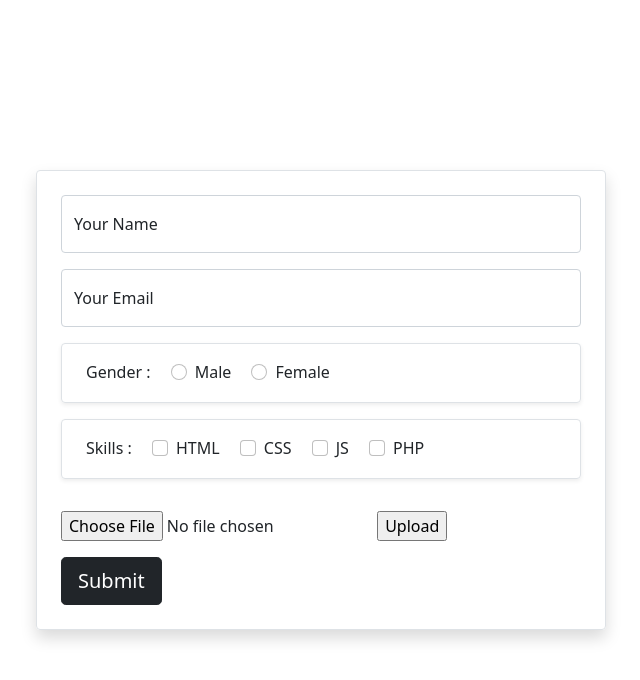
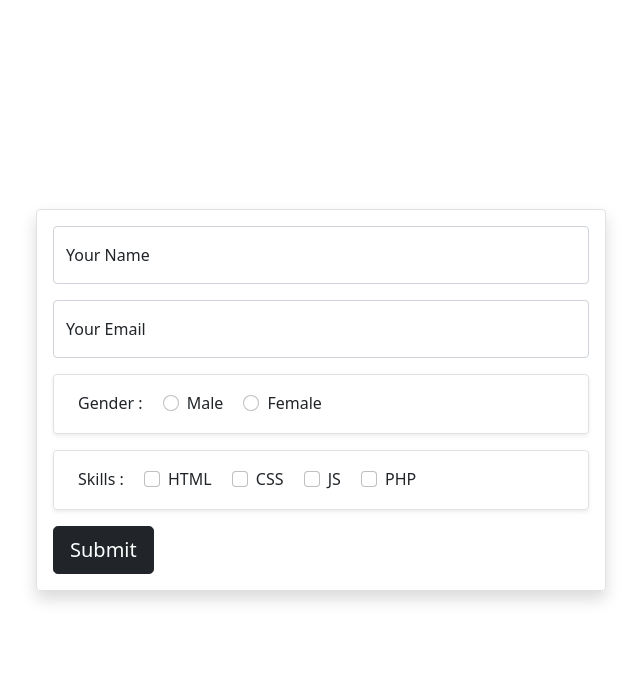
Before and after one commit to shorifulsobuj/Php, a PHP site: page /fromvalidation.php in a window 1280 px wide. Shown: the top 680 px of the page, without its empty margins (319-959 px from the left). Run offline with PHP 8.4, Linux system fonts and the light colour scheme.

Commit message:
first commit

```diff
--- a/fromvalidation.php
+++ b/fromvalidation.php
@@ -42,22 +42,23 @@ if (isset($_POST['sub123']) && $_SERVER['REQUEST_METHOD'] == "POST") {
 }
 
 ?>
+
 <!DOCTYPE html>
 <html lang="en">
 
 <head>
     <meta charset="UTF-8">
     <meta name="viewport" content="width=device-width, initial-scale=1.0">
-    <title>Document</title>
+    <title>From Validation</title>
     <!-- bootstrap 5.1.3 css cdn -->
     <link rel="stylesheet" href="https://cdnjs.cloudflare.com/ajax/libs/bootstrap/5.1.3/css/bootstrap.min.css">
 </head>
 
 <body>
 
-    <div class="container">
+    <div class="container ">
         <div class="row min-vh-100 d-flex">
-            <div class="col-md-6 m-auto border rounded shadow p-4">
+            <div class="col-md-6 m-auto border rounded shadow p-3">
                 <form action="<?= $_SERVER['PHP_SELF']; ?>" method="post" enctype="multipart/form-dataS">
                     <div class="mb-3 form-floating">
                         <input type="text" placeholder="Your Name" name="name" class="form-control <?= isset($errName) ? 'is-invalid' : null; ?> <?= isset($crrName) ? 'is-valid' : null ?>" value="<?= $name ?? null ?>">
@@ -127,11 +128,6 @@ if (isset($_POST['sub123']) && $_SERVER['REQUEST_METHOD'] == "POST") {
                         ?>
                     </div>
 
-                    <div class="fileuplode py-3">
-                    <input type="file" name="file">
-                    <input type="submit" value="Upload" name="submit">
-                    </div>
-
                     <input type="submit" class="btn btn-dark btn-lg" name="sub123">
                     </div>
                 </form>
```
